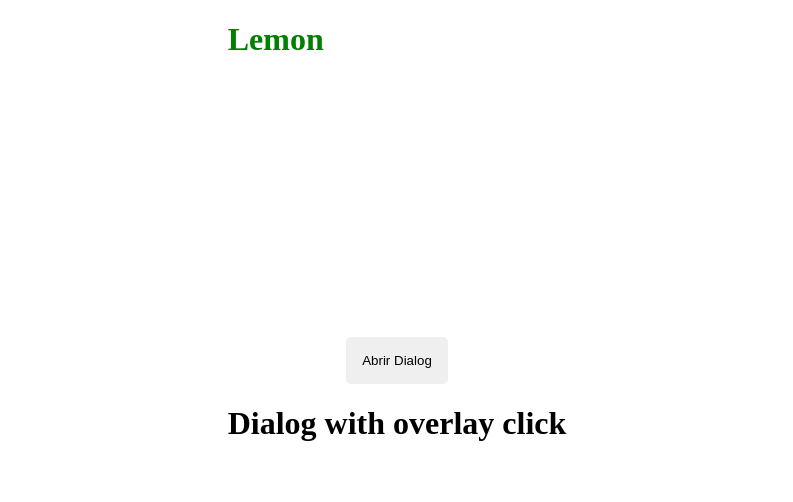
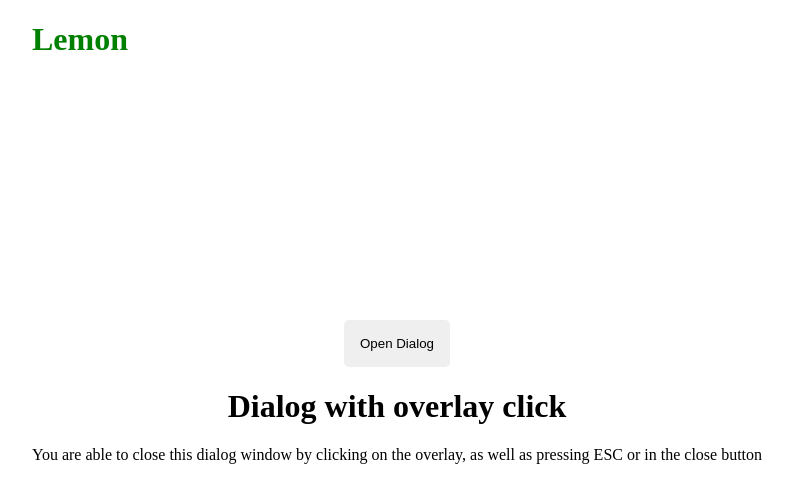
Before and after one commit to merlonedev/Lemon, a React (Vite) app: page / in a window 1280 px wide. Shown: the top 502 px of the page, without its empty margins (243-1036 px from the left). Built offline with nearby package versions, Linux system fonts and the light colour scheme.

Commit message:
kleine description

```diff
--- a/src/App.tsx
+++ b/src/App.tsx
@@ -1,15 +1,17 @@
-import './App.sass'
-import Dialog from './components/Dialog'
+import "./App.sass"
+import Dialog from "./components/Dialog"
 
 function App() {
-
-  return (
-    <main>
-      <h1 className='title'>Lemon</h1>
-      <button className="open-dialog">Abrir Dialog</button>
-      <Dialog title='Dialog with overlay click'/>
-    </main>
-  )
+	return (
+		<main>
+			<h1 className="title">Lemon</h1>
+			<button className="open-dialog">Open Dialog</button>
+			<Dialog
+				title="Dialog with overlay click"
+				description="You are able to close this dialog window by clicking on the overlay, as well as pressing ESC or in the close button"
+			/>
+		</main>
+	)
 }
 
 export default App
--- a/src/components/Dialog/index.tsx
+++ b/src/components/Dialog/index.tsx
@@ -2,12 +2,14 @@ import React from "react"
 
 interface Props {
 	title: string
+	description: string
 }
 
-const Dialog = ({ title }: Props) => {
+const Dialog = ({ title, description }: Props) => {
 	return (
 		<div className="dialog">
 			<h1>{title}</h1>
+			<p>{description}</p>
 		</div>
 	)
 }
```
